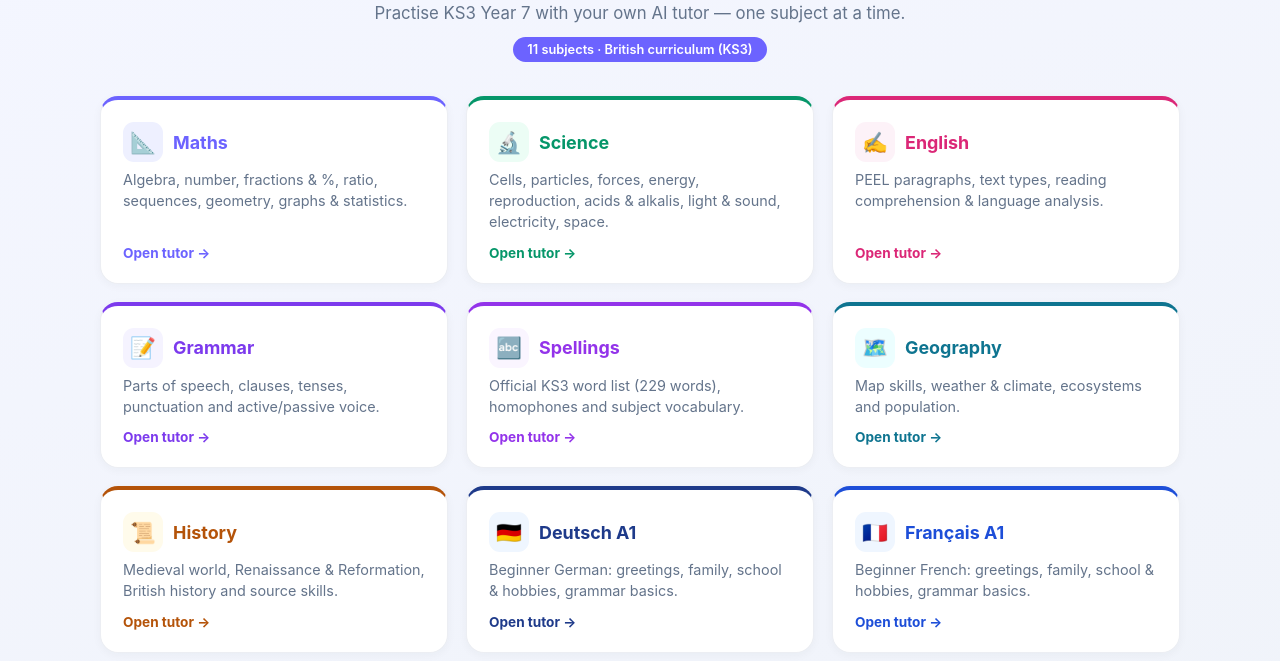
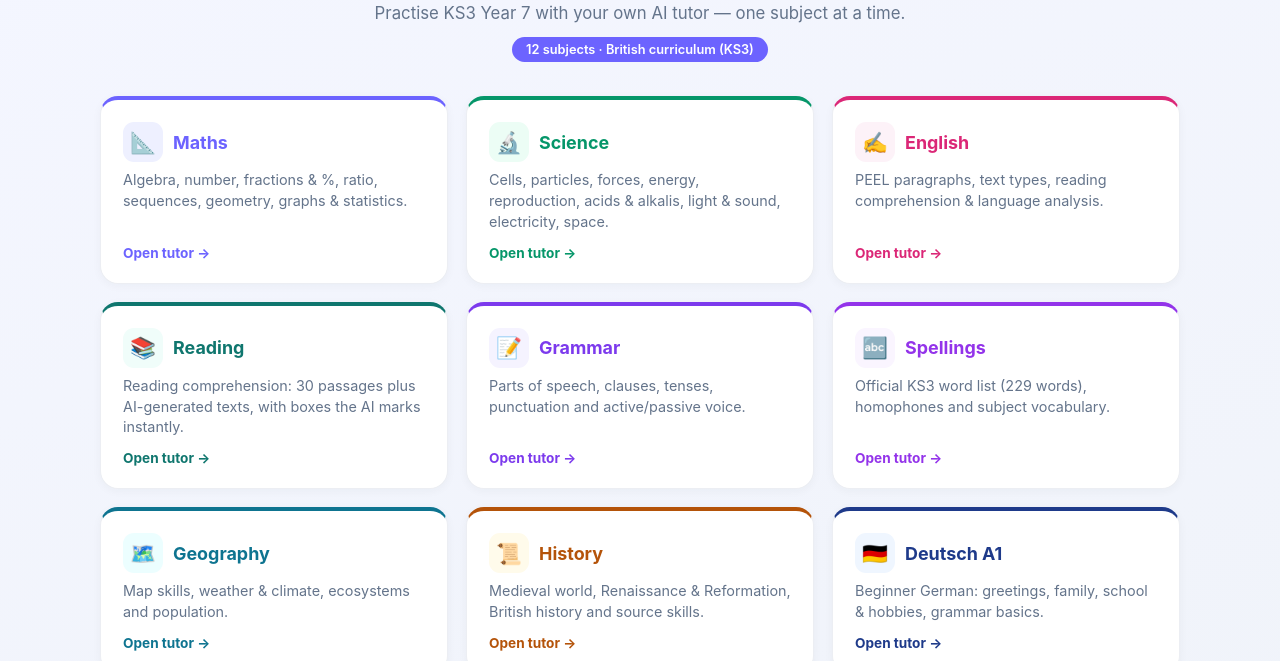
Before and after one commit to inmaglez-creator/y7-hub-, a plain HTML site: page index.html in a window 1280 px wide. Shown: the part 89-750 px from the top of the page. Drawn offline with Linux system fonts and the light colour scheme.

Commit message:
Add files via upload

```diff
--- a/index.html
+++ b/index.html
@@ -68,7 +68,7 @@
   <header>
     <h1>Y7 Summer Study Hub</h1>
     <p>Practise KS3 Year 7 with your own AI tutor — one subject at a time.</p>
-    <span class="badge">11 subjects · British curriculum (KS3)</span>
+    <span class="badge">12 subjects · British curriculum (KS3)</span>
   </header>
 
   <div class="grid" id="grid"></div>
@@ -98,6 +98,7 @@
     { icon: "📐", name: "Maths",      c: "#6C63FF", l: "#EEF0FF", desc: "Algebra, number, fractions & %, ratio, sequences, geometry, graphs & statistics.", url: "https://maths-y7-ochre.vercel.app/" },
     { icon: "🔬", name: "Science",    c: "#059669", l: "#ECFDF5", desc: "Cells, particles, forces, energy, reproduction, acids & alkalis, light & sound, electricity, space.", url: "https://science-y7.vercel.app/" },
     { icon: "✍️", name: "English",    c: "#DB2777", l: "#FDF2F8", desc: "PEEL paragraphs, text types, reading comprehension & language analysis.", url: "https://english-y7.vercel.app/" },
+    { icon: "📚", name: "Reading",    c: "#0F766E", l: "#F0FDFA", desc: "Reading comprehension: 30 passages plus AI-generated texts, with boxes the AI marks instantly.", url: "https://reading-y7.vercel.app/" },
     { icon: "📝", name: "Grammar",    c: "#7C3AED", l: "#F5F3FF", desc: "Parts of speech, clauses, tenses, punctuation and active/passive voice.", url: "https://grammar-y7.vercel.app/" },
     { icon: "🔤", name: "Spellings",  c: "#9333EA", l: "#FAF5FF", desc: "Official KS3 word list (229 words), homophones and subject vocabulary.", url: "https://spellings-y7.vercel.app/" },
     { icon: "🗺️", name: "Geography",  c: "#0E7490", l: "#ECFEFF", desc: "Map skills, weather & climate, ecosystems and population.", url: "https://geography-y7.vercel.app/" },
```
